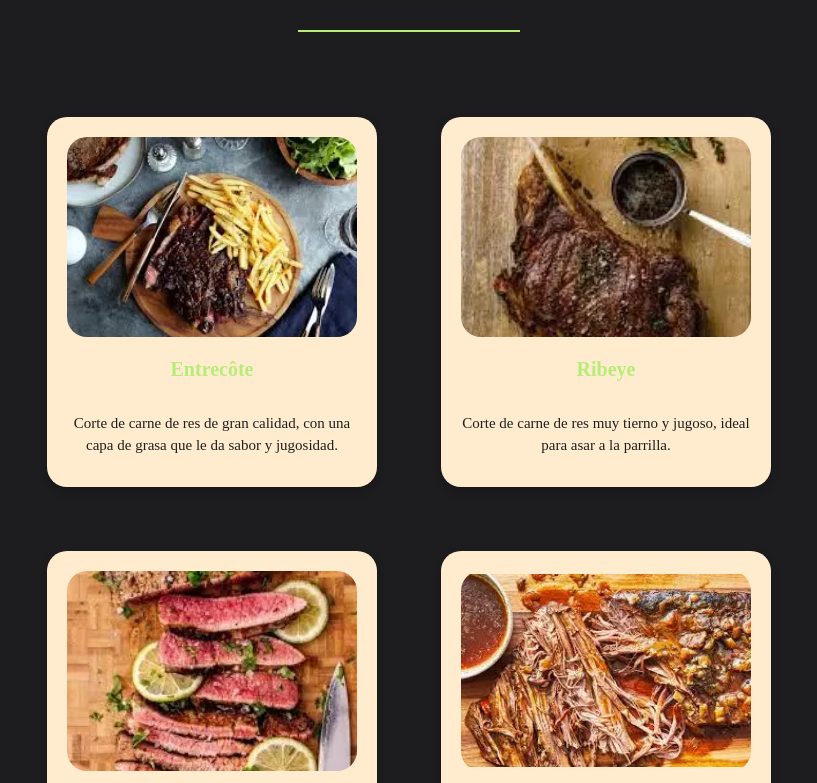
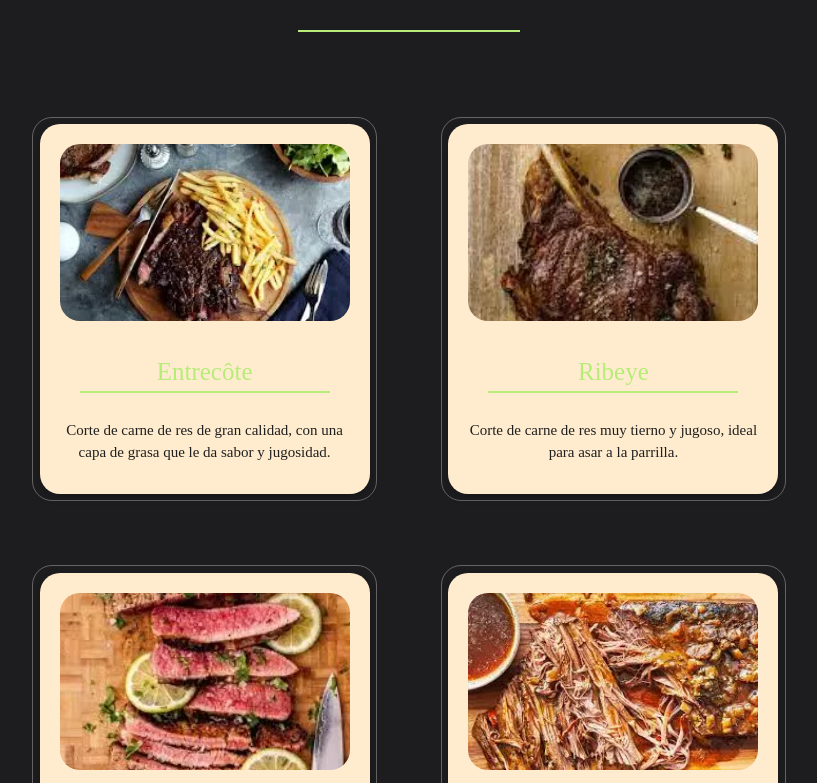
Before and after one commit to RamiroUrt/Grill-House, a React (Vite) app: page /menu in a window 1280 px wide. Shown: the part 957-1740 px from the top of the page, without its empty margins (231-1048 px from the left). Built offline with nearby package versions, Linux system fonts and the light colour scheme.

Commit message:
Update photo menu and card style

```diff
--- a/src/assets/css/Cards.css
+++ b/src/assets/css/Cards.css
@@ -53,7 +53,8 @@
 }
 
 
-.tarjeta:hover {
+.tarjeta:hover,
+.button-bg:hover {
   transform: translateY(-10px);
   transition: transform 0.3s ease;
 }
--- a/src/components/CardsMenu.jsx
+++ b/src/components/CardsMenu.jsx
@@ -5,14 +5,16 @@ const CardsMenu = ({ items }) => {
   return (
     <div className="cards-menu">
       {items.map(item => (
-        <div key={item.id} className="tarjeta">
-          <div className="tarjeta-image">
-            <img src={item.image} alt={item.title} />
+        <div key={item.id} className="button-bg rounded-[20px]">
+          <div className="tarjeta">
+            <div className="tarjeta-image">
+              <img src={item.image} alt={item.title} />
+            </div>
+            <h1 className="tittle text-center">{item.title}</h1>
+            <p className="tarjeta-body">
+              {item.description}
+            </p>
           </div>
-          <p className="tarjeta-title text-center">{item.title}</p>
-          <p className="tarjeta-body">
-            {item.description}
-          </p>
         </div>
       ))}
     </div>
--- a/src/index.css
+++ b/src/index.css
@@ -79,7 +79,7 @@ header{
   background-image: url('../public/img/header/Bg-postres.jpg');
 }
 .background-default{
-  background-image: url('../public/img/header/Bg-menu.jpg');
+  background-image: url('../public/img/header/bg-menu.jpg');
 }
 
 .buttons-header{
--- a/src/page/Contact.jsx
+++ b/src/page/Contact.jsx
@@ -1,5 +1,4 @@
 import Navbar from "../components/Navbar"
-import Footer from "../components/Footer"
 import Header from "../components/Header"
 import HeroContact from "../components/heroContact"
 
--- a/src/page/Home.jsx
+++ b/src/page/Home.jsx
@@ -3,7 +3,6 @@ import '../assets/css/Navbar.css'
 import Header from "../components/Header"
 import Hero from "../components/Hero"
 import Info from '../components/Info'
-import Footer from '../components/Footer'
 
 const Home = () => {
   return (
--- a/src/page/Menu.jsx
+++ b/src/page/Menu.jsx
@@ -1,7 +1,6 @@
 import { useState } from 'react';
 import Navbar from "../components/Navbar";
 import Header from "../components/Header";
-import Footer from "../components/Footer";
 import HeroMenu from "../components/HeroMenu";
 import carnesData from '../assets/json/Carnes.json';
 import bebidasData from '../assets/json/Bebidas.json'
```
